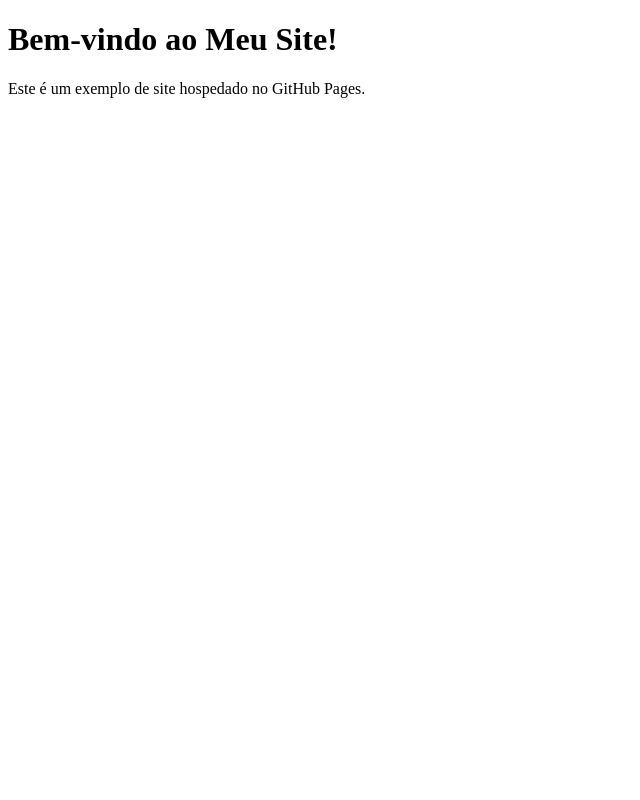
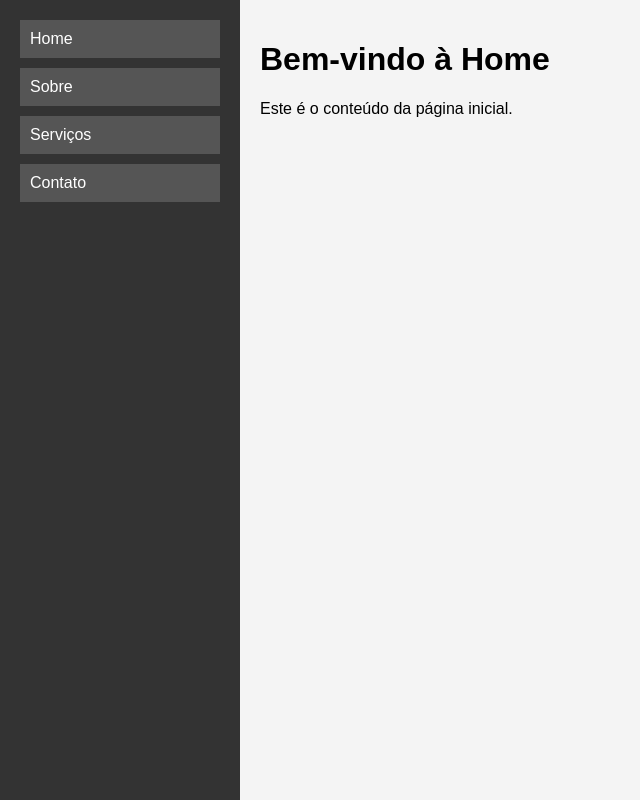
Before and after one commit to CarlosAlcantara/profmat, a plain HTML site: page index.html in a window 1280 px wide. Shown: the whole page, without its empty margins (0-640 px from the left). Drawn offline with Linux system fonts and the light colour scheme.

Commit message:
index.html

```diff
--- a/index.html
+++ b/index.html
@@ -1,10 +1,54 @@
 <!DOCTYPE html>
-<html>
+<html lang="pt-BR">
 <head>
-    <title>Meu Site</title>
+    <meta charset="UTF-8">
+    <meta name="viewport" content="width=device-width, initial-scale=1.0">
+    <title>Site com Abas Laterais</title>
+    <link rel="stylesheet" href="styles.css">
 </head>
 <body>
-    <h1>Bem-vindo ao Meu Site!</h1>
-    <p>Este é um exemplo de site hospedado no GitHub Pages.</p>
+    <div class="container">
+        <div class="sidebar">
+            <button class="tablink" onclick="openTab('home')">Home</button>
+            <button class="tablink" onclick="openTab('sobre')">Sobre</button>
+            <button class="tablink" onclick="openTab('servicos')">Serviços</button>
+            <button class="tablink" onclick="openTab('contato')">Contato</button>
+        </div>
+
+        <div class="content">
+            <div id="home" class="tabcontent active">
+                <h1>Bem-vindo à Home</h1>
+                <p>Este é o conteúdo da página inicial.</p>
+            </div>
+
+            <div id="sobre" class="tabcontent">
+                <h1>Sobre Nós</h1>
+                <p>Informações sobre a nossa empresa.</p>
+            </div>
+
+            <div id="servicos" class="tabcontent">
+                <h1>Nossos Serviços</h1>
+                <p>Descrição dos serviços que oferecemos.</p>
+            </div>
+
+            <div id="contato" class="tabcontent">
+                <h1>Contato</h1>
+                <p>Entre em contato conosco.</p>
+            </div>
+        </div>
+    </div>
+
+    <script>
+        function openTab(tabName) {
+            // Esconde todos os conteúdos das abas
+            var tabcontents = document.getElementsByClassName("tabcontent");
+            for (var i = 0; i < tabcontents.length; i++) {
+                tabcontents[i].classList.remove("active");
+            }
+
+            // Mostra o conteúdo da aba selecionada
+            document.getElementById(tabName).classList.add("active");
+        }
+    </script>
 </body>
 </html>
```
